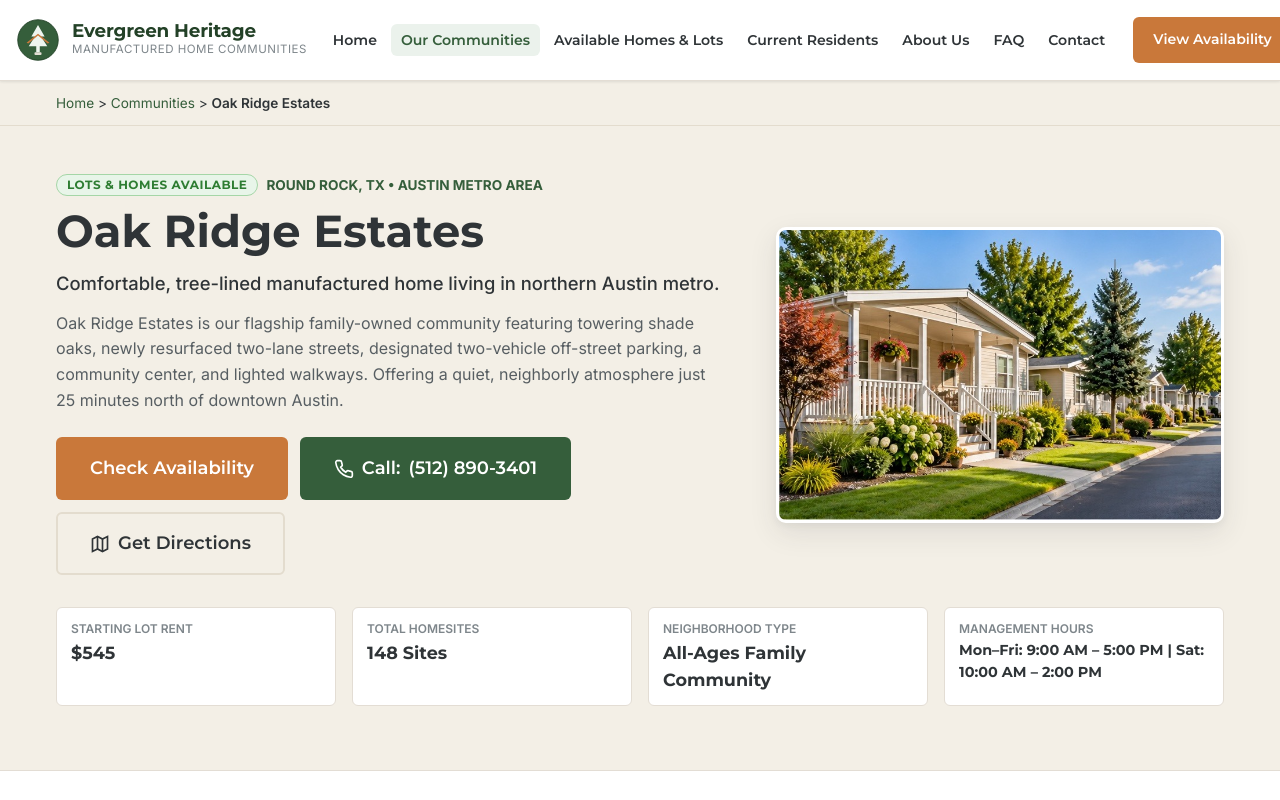
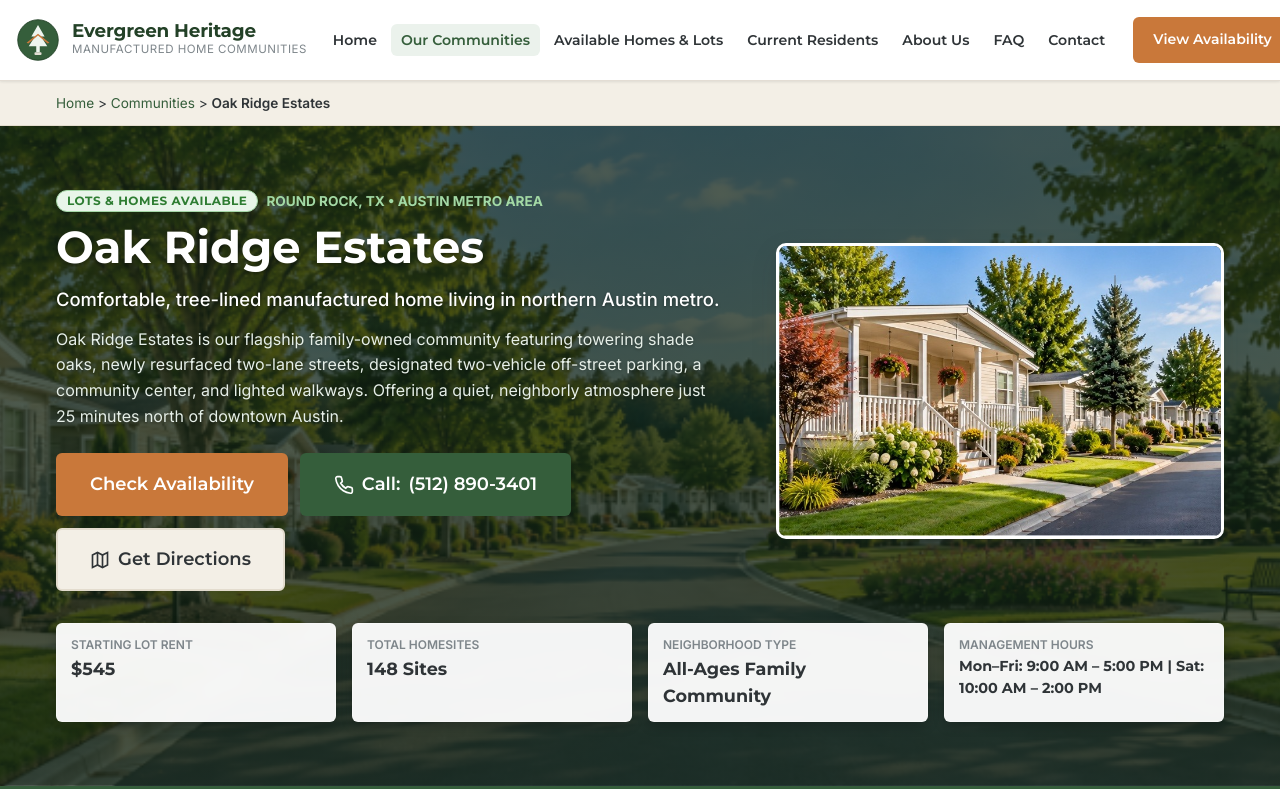
Before and after one commit to Houg40/trailer-park-website, a website: page public/community.html in a window 1280 px wide. Shown: the top 800 px of the page. Drawn offline with Linux system fonts and the light colour scheme; no server answers.

Commit message:
Add panoramic community streetscape banner to all subpage headers

```diff
--- a/public/css/pages.css
+++ b/public/css/pages.css
@@ -177,9 +177,52 @@
    ========================================================================== */
 
 .community-header {
-  background-color: var(--color-warm-beige);
-  padding: var(--space-2xl) 0 var(--space-3xl) 0;
-  border-bottom: 1px solid var(--color-border);
+  position: relative;
+  background-color: var(--color-primary-dark);
+  background-image: linear-gradient(rgba(18, 36, 21, 0.72), rgba(18, 36, 21, 0.78)), url('../images/page-header-bg.png');
+  background-size: cover;
+  background-position: center 38%;
+  background-repeat: no-repeat;
+  color: var(--color-white);
+  padding: var(--space-3xl) 0;
+  border-bottom: 3px solid var(--color-primary);
+}
+
+.community-header h1 {
+  color: var(--color-white) !important;
+  text-shadow: 0 2px 4px rgba(0, 0, 0, 0.35);
+}
+
+.community-header p {
+  color: #E6EFE8 !important;
+  text-shadow: 0 1px 3px rgba(0, 0, 0, 0.3);
+}
+
+.community-header #comm-tagline {
+  color: #FFFFFF !important;
+  font-weight: 600;
+  text-shadow: 0 1px 3px rgba(0, 0, 0, 0.4);
+}
+
+.community-header #comm-location {
+  color: #A3D9A5 !important;
+}
+
+.community-header .section-eyebrow {
+  color: #A3D9A5 !important;
+  font-weight: 700;
+  letter-spacing: 1.5px;
+}
+
+.community-header a:not(.btn) {
+  color: var(--color-warm-beige);
+}
+
+.community-header .quick-stat-box {
+  background-color: rgba(255, 255, 255, 0.95);
+  backdrop-filter: blur(4px);
+  border: 1px solid rgba(255, 255, 255, 0.3);
+  box-shadow: 0 4px 12px rgba(0, 0, 0, 0.2);
 }
 
 .community-header-grid {
```
Also changed, not shown: public/images/page-header-bg.png (added).
